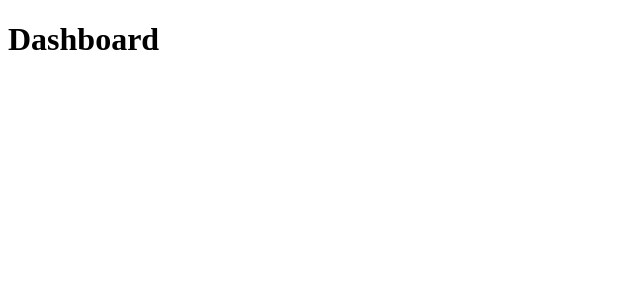
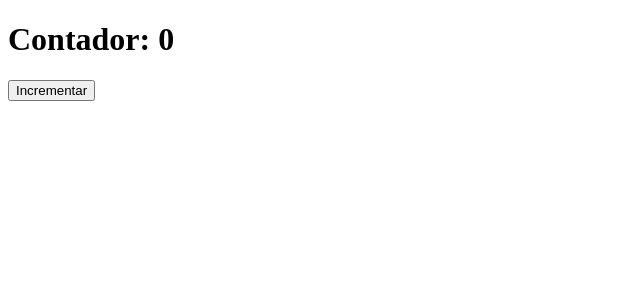
Before and after one commit to JoseMurilloc/dev-radar-web, a React (Create React App) app: page / in a window 1280 px wide. Shown: the top 300 px of the page, without its empty margins (0-640 px from the left). Built offline with nearby package versions, Linux system fonts and the light colour scheme.

Commit message:
exemplo contador

```diff
--- a/src/App.js
+++ b/src/App.js
@@ -1,13 +1,21 @@
-import React from 'react';
+import React, { useState } from 'react';
 
 // Componente: Bloco usolado de HTML, CSS e JS, no qual não interfere no restante da aplicação...
 // Propriedade: E como se fosse os atributos das tags HTML, para podemos enviar informarções pela {props} que são os argumentos de componente
-
-import Header from './Header';
+// Estado: São as informaçaões mantida pelos componentes(Lembrar: imutabilidade )
 
 function App() {
+  const [counter, setCounter] = useState(0);
+
+  function incrementCount() {
+    setCounter(counter + 1);
+  }
+
   return (
-    <Header title="Dashboard" />
+    <>
+      <h1>Contador: {counter}</h1>
+      <button onClick={incrementCount}>Incrementar</button>
+    </>
   );
 }
 
--- a/src/Header.js
+++ /dev/null
@@ -1,6 +0,0 @@
-import React from 'react';
-
-export default function Header(props) {
-  console.log(props);
-  return <h1>{props.title}</h1>
-}
```
